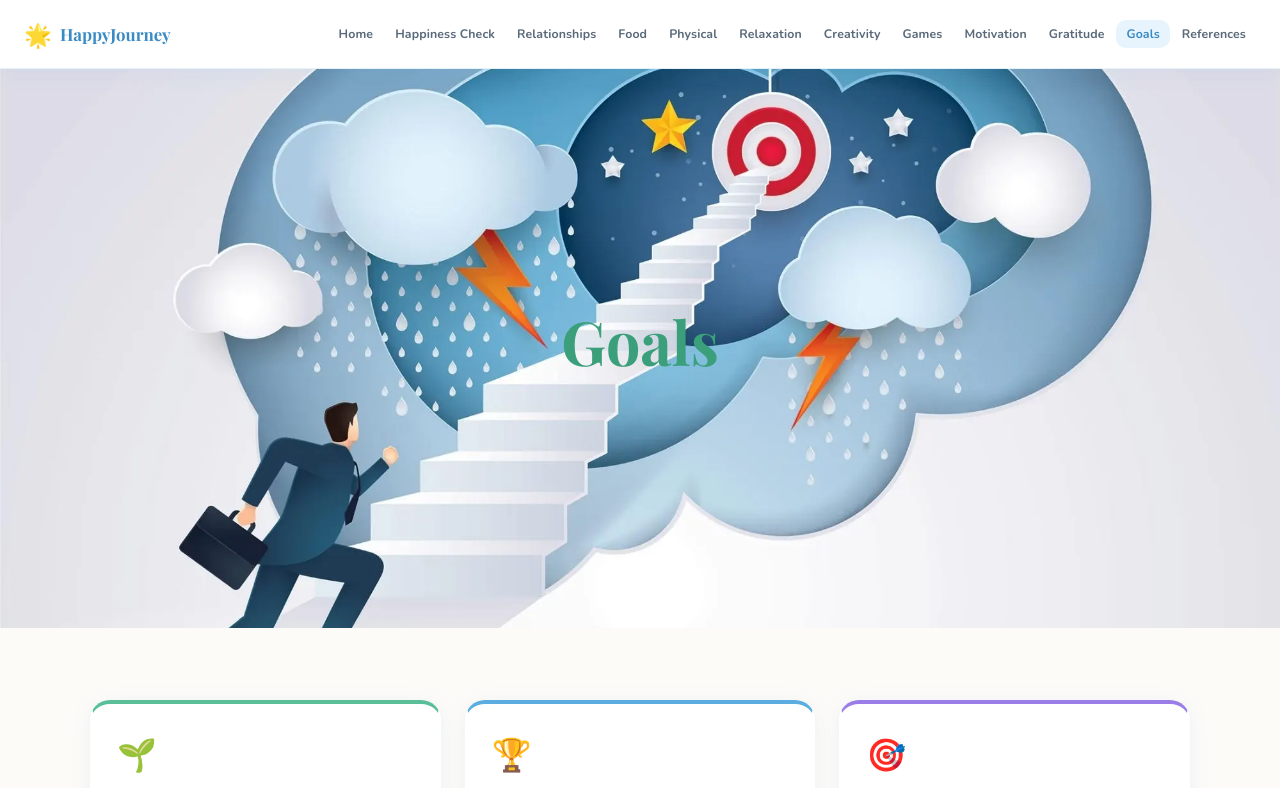
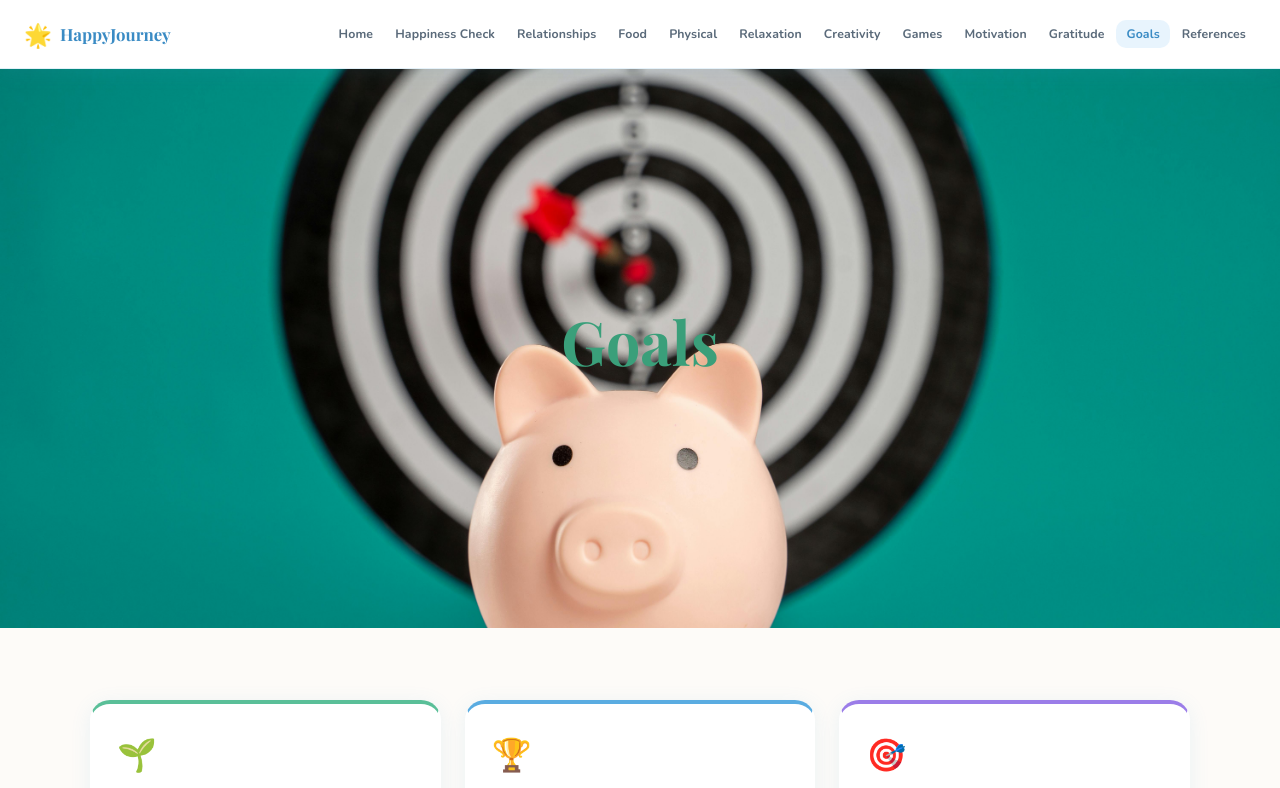
Before and after one commit to morabi1-web/cancer-awareness, a plain HTML site: page index.html in a window 1280 px wide. Both pictures are taken after a click on the link "Goals". Shown: the top 788 px of the page. Drawn offline with nearby package versions, Linux system fonts and the light colour scheme.

Commit message:
blablabvlabla

```diff
--- a/index.html
+++ b/index.html
@@ -3237,7 +3237,7 @@ card.setAttribute('data-secs', window.parseSecs(ex.time));
 
 <!-- ============================== GOALS ============================== -->
 <div class="page" id="page-goals">
-  <section class="page-hero bg-mint" style="background: url('resources/goals.webp'), linear-gradient(135deg, var(--mint) 0%, var(--sky) 100%); background-size: cover; background-position: center; background-repeat: no-repeat;">
+  <section class="page-hero bg-mint" style="background: url('resources/goals.jpg'), linear-gradient(135deg, var(--mint) 0%, var(--sky) 100%); background-size: cover; background-position: center; background-repeat: no-repeat;">
     <span class="emoji-big"></span>
     <h1 style="color:var(--green-dark)">Goals</h1>
   </section>
```
